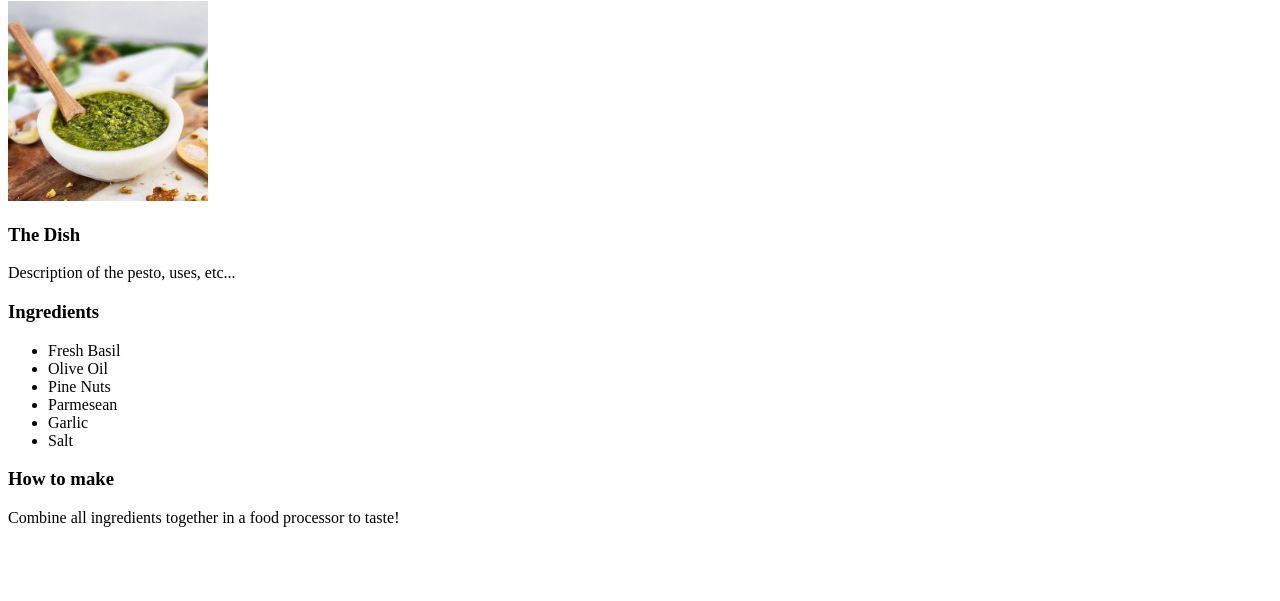
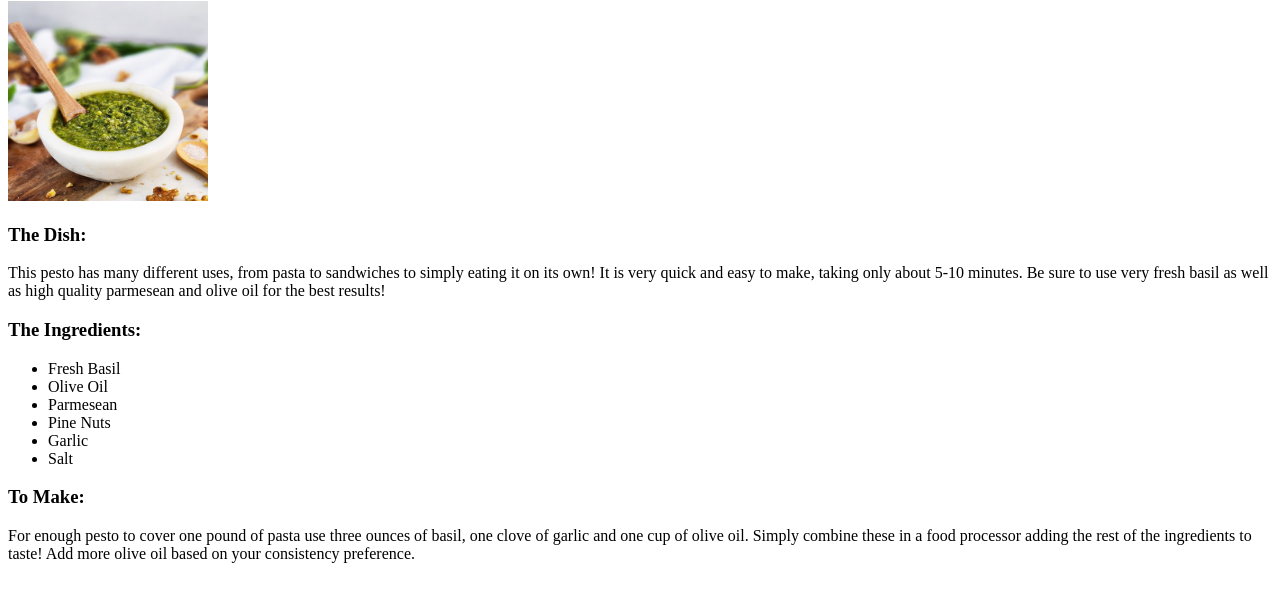
Before and after one commit to jdarby3/the-sauce-site, a plain HTML site: page recipes/pesto.html in a window 1280 px wide. Shown: the part 105-706 px from the top of the page. Drawn offline with Linux system fonts and the light colour scheme.

Commit message:
Completed first draft of pesto recipie
Finished the description and how to sections

```diff
--- a/recipes/pesto.html
+++ b/recipes/pesto.html
@@ -8,18 +8,26 @@
         <a href="../index.html">All Recipies</a>
         <h1>Fresh Basil Pesto</h1>
             <img src="../img/pesto.jpg" height="200" width="200">
-            <h3>The Dish</h3>
-                <p>Description of the pesto, uses, etc...</p>
-            <h3>Ingredients</h3>
+            <h3>The Dish:</h3>
+                <p>
+                    This pesto has many different uses, from pasta to sandwiches to simply eating it on its own!
+                    It is very quick and easy to make, taking only about 5-10 minutes.
+                    Be sure to use very fresh basil as well as high quality parmesean and olive oil for the best results!
+                </p>
+            <h3>The Ingredients:</h3>
                 <ul>
                     <li>Fresh Basil</li>
                     <li>Olive Oil</li>
+                    <li>Parmesean</li>
                     <li>Pine Nuts</li>
-                    <li>Parmesean</li>
                     <li>Garlic</li>
                     <li>Salt</li>
                 </ul>
-            <h3>How to make</h3>
-                <p>Combine all ingredients together in a food processor to taste!</p>
+            <h3>To Make:</h3>
+                <p>
+                    For enough pesto to cover one pound of pasta use three ounces of basil, one clove of garlic and one cup of olive oil.
+                    Simply combine these in a food processor adding the rest of the ingredients to taste!
+                    Add more olive oil based on your consistency preference.
+                </p>
     </body>
 </html>
```
